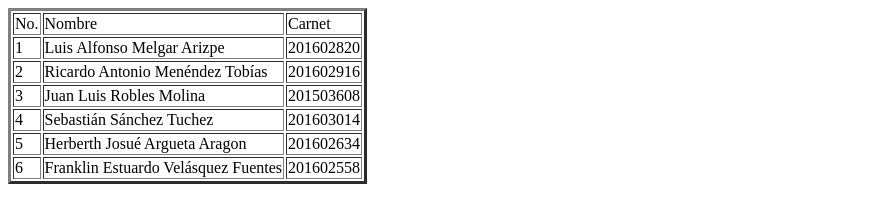
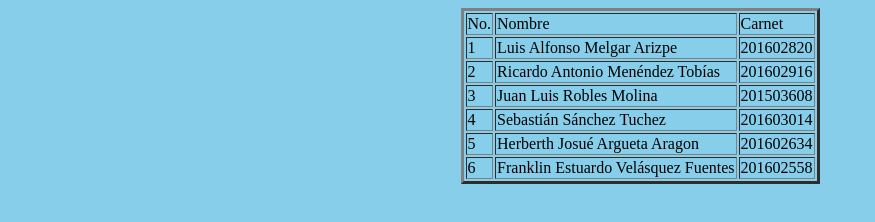
Before and after one commit to LRobles201503608/ProyectoParcial1Pepitos, a plain HTML site: page datos.html in a window 1280 px wide. Shown: the whole page, without its empty margins (0-875 px from the left). Drawn offline with Linux system fonts and the light colour scheme.

Commit message:
creacion de la version 2 de codeline feature3, DatosV1.2

```diff
--- a/datos.html
+++ b/datos.html
@@ -4,8 +4,8 @@
             Datos
         </title>
     </head>
-    <body>
-        <table border=3>
+    <body bgcolor="skyblue">
+        <table border=3 align="center">
             <tr>
                 <td>
                     No.
```
